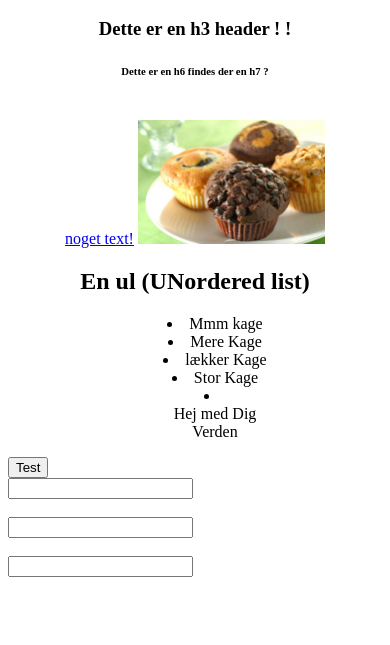
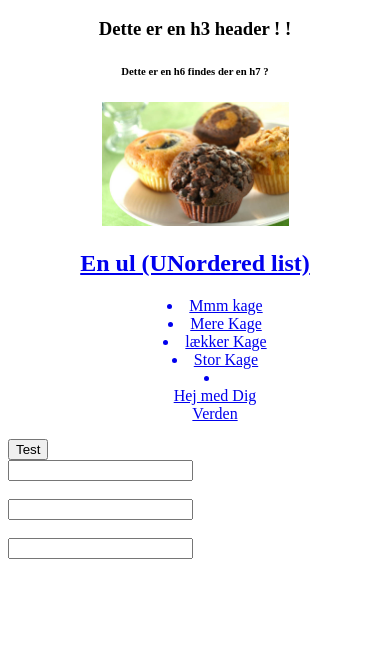
Before and after one commit to PVAndersen/Test, a plain HTML site: page index.html in a window 390 px wide. Shown: the part 199-844 px from the top of the page. Drawn offline with Linux system fonts and the light colour scheme; some packages are replaced by stand-ins of ours.

Commit message:
dfa
fasdf

```diff
--- a/index.html
+++ b/index.html
@@ -7,6 +7,7 @@
 	<head> Vi elsker muffins
 		 <link rel = "stylesheet" type = "text/css" href ="format.css"  >
 		 	<script type="text/javascript" src="javascript.js"/></script>
+			<script type="text/javascript" src="cordova.js"></script>
 
 		</head>
 
@@ -33,7 +34,6 @@
 
 		<div id = kage>
 			<a href="https://ordnet.dk/ddo/ordbog?query=muffin">
-				<br>noget text!</a>
 
 
 				<img src="muffin1.jpg" Alt="Nøgen Gnu">
```
